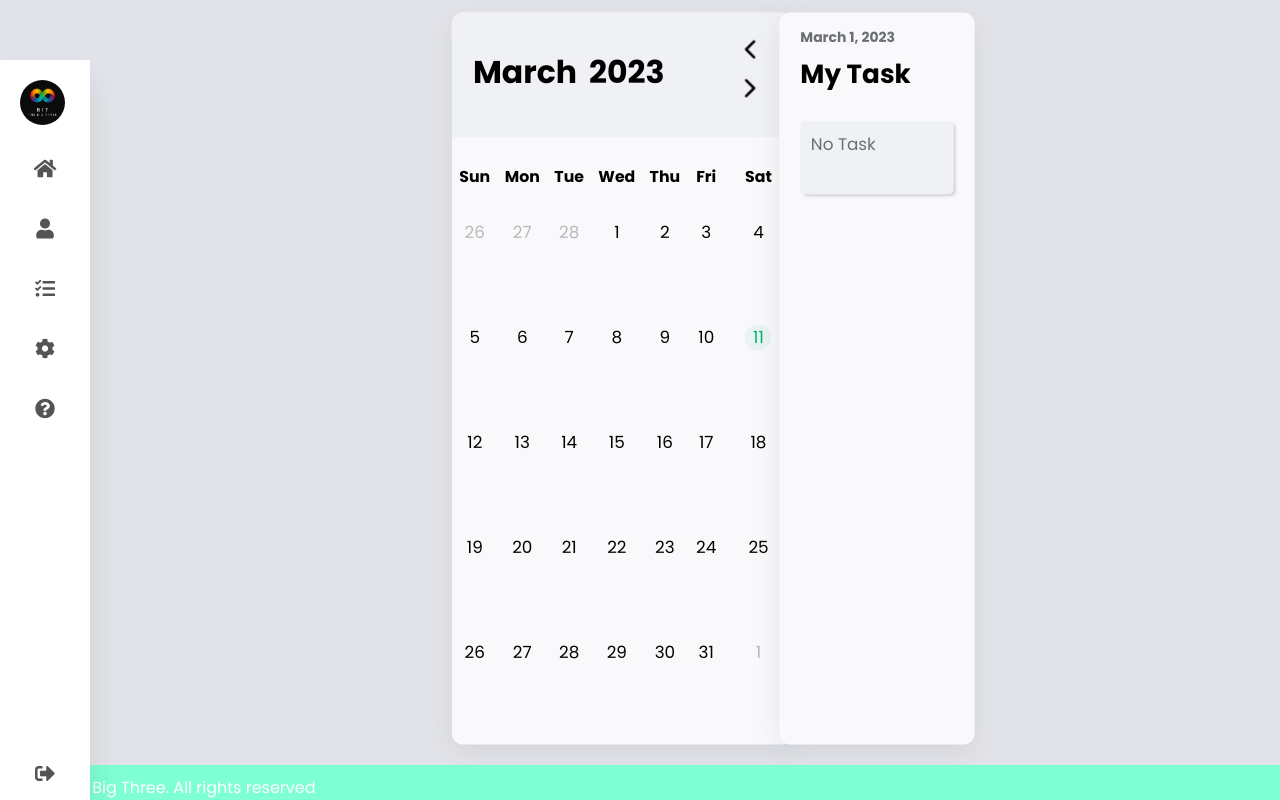
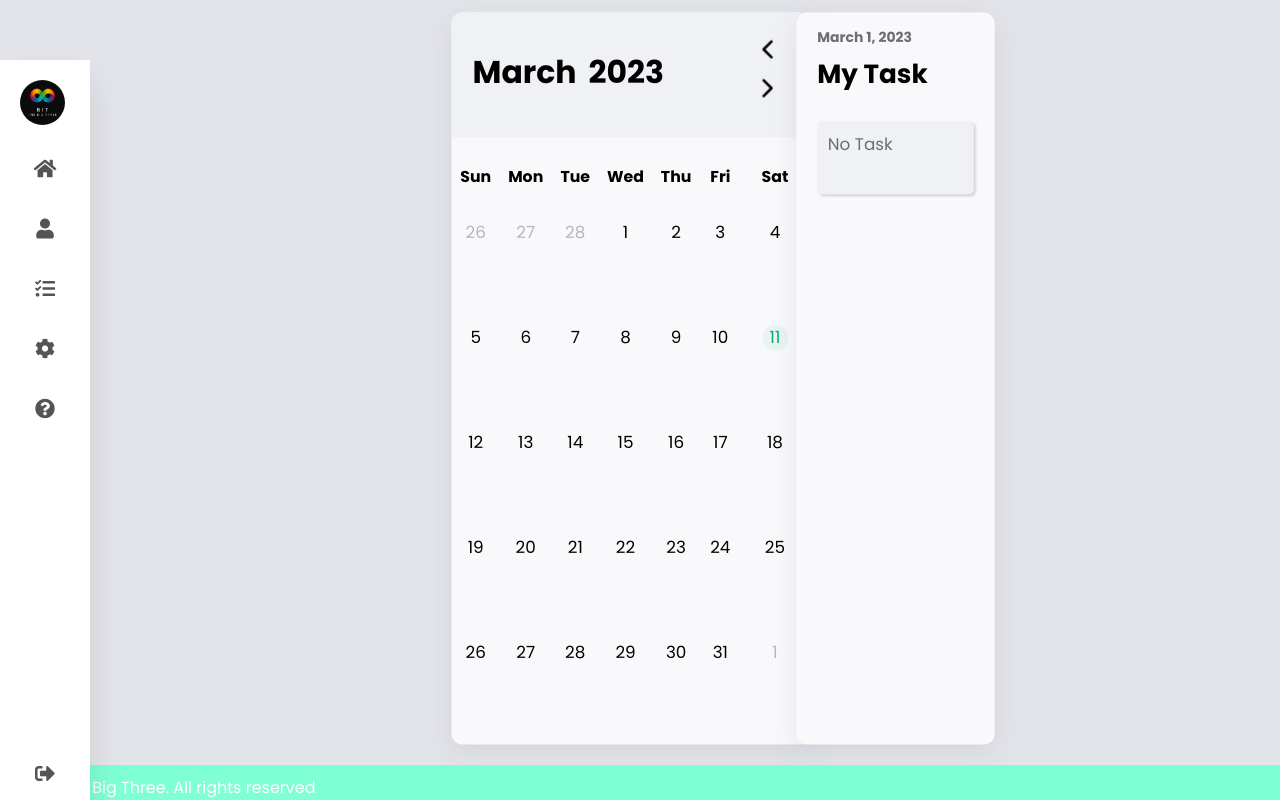
Before and after one commit to VitoKa29/Calendar-Project, a PHP site: page /index1.html in a window 1280 px wide. Run offline with PHP 8.4, Linux system fonts and the light colour scheme.

Commit message:
Modify Design Calendar

```diff
--- a/css/calendar.css
+++ b/css/calendar.css
@@ -243,7 +243,7 @@ nav:hover {
   box-shadow: rgba(149, 157, 165, 0.2) 0px 8px 24px;
   border-radius: 10px;
   padding: 10px 20px;
-  margin-right: 310px;
+  margin-right: 290px;
   transform: scale(1.05);
 }
 
```
